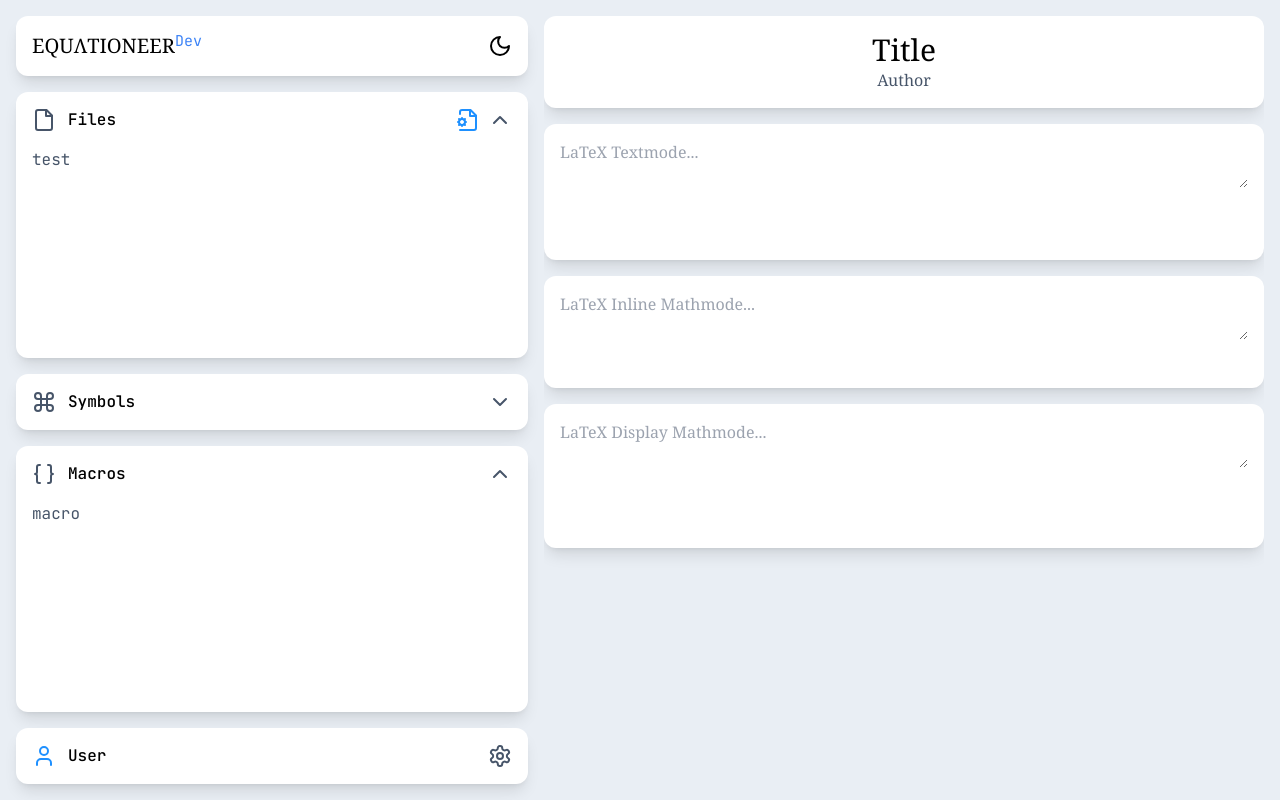
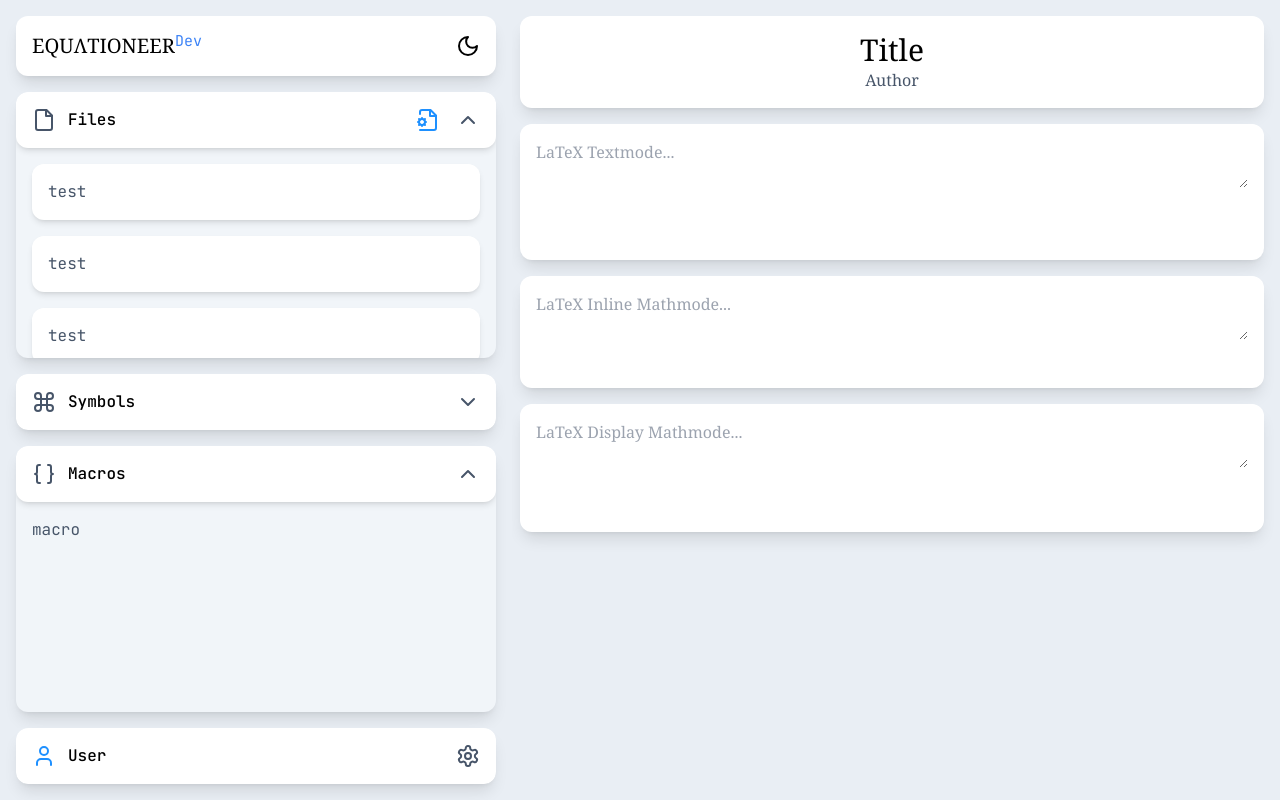
Before and after one commit to Jokauppi/Equationeer, a React (Vite) app: page / in a window 1280 px wide. Built offline with nearby package versions, Linux system fonts and the light colour scheme.

Commit message:
fix box scaling and qeuation scroll issues, new collapsable design

```diff
--- a/src/App.tsx
+++ b/src/App.tsx
@@ -7,7 +7,7 @@ function App() {
 
   return (
     <div className={`App flex flex-row justify-center w-screen dhscreen font-sans text-black touch-pan-y ${darkMode ? 'dark bg-neutral-950' : 'bg-slate-300'}`}>
-      <div className="flex flex-col-reverse md:flex-row justify-between gap-y-4 md:gap-x-4 p-4 w-full h-full bg-slate-150 dark:bg-neutral-900 3xl:max-w-screen-3xl md:shadow-2xl">
+      <div className="flex flex-col-reverse md:flex-row justify-between w-full h-full bg-slate-150 dark:bg-neutral-900 3xl:max-w-screen-3xl md:shadow-2xl">
         <ActionColumn darkMode={darkMode} setDarkMode={setDarkMode} />
         <PageColumn />
       </div>
--- a/src/components/ActionColumn.tsx
+++ b/src/components/ActionColumn.tsx
@@ -17,12 +17,15 @@ function ActionColumn({ darkMode, setDarkMode }: ActionColumnProps) {
   const [settingsOpen, setSettingsOpen] = useState(false);
 
   return (
-    <div className="flex flex-col justify-end md:justify-between gap-y-4 w-full md:h-full md:max-w-lg">
     <div className="flex flex-col justify-end md:justify-start gap-y-4 w-full md:h-full md:max-w-lg">
+      <div className="flex flex-col justify-end md:justify-between w-full md:h-full md:max-w-lg">
+        <div className="p-4 pb-0">
           <LogoPanel
             darkMode={darkMode}
             setDarkMode={setDarkMode}
           />
+        </div>
+        <div className="flex flex-col max-h-full h-full justify-start p-4 gap-y-4 overflow-y-hidden">
           <FilePanel
             filesOpen={filesOpen}
             setFilesOpen={setFilesOpen}
@@ -38,11 +41,14 @@ function ActionColumn({ darkMode, setDarkMode }: ActionColumnProps) {
             setMacrosOpen={setMacrosOpen}
           />
         </div>
+        <div className="p-4 pt-0">
           <SettingsPanel
             settingsOpen={settingsOpen}
             setSettingsOpen={setSettingsOpen}
           />
         </div>
+      </div>
+    </div>
   );
 }
 
--- a/src/components/KaTeXBox.tsx
+++ b/src/components/KaTeXBox.tsx
@@ -52,7 +52,7 @@ function KaTeXBox(
           className="box-border text-neutral-400 w-full bg-white dark:bg-neutral-800 focus:outline-none"
         />
         <div
-          className="w-full h-fit"
+          className="w-full h-fit scrollbar-thin"
           // eslint-disable-next-line react/no-danger
           dangerouslySetInnerHTML={
             { __html: inputRenderers[type](math ?? '') }
--- a/src/components/PageColumn.tsx
+++ b/src/components/PageColumn.tsx
@@ -4,8 +4,8 @@ import KaTeXBox from './KaTeXBox';
 
 function PageColumn() {
   return (
-    <div className="w-full overflow-hidden rounded-lg">
-      <div className="h-full font-serif overflow-y-auto overscroll-contain scrollbar-none md:scrollbar-thin scrollbar-thumb-slate-300 dark:scrollbar-thumb-neutral-700 scrollbar-track-transparent">
+    <div className="w-full h-full p-4 md:pl-2 overflow-hidden overflow-y-auto overscroll-contain scrollbar-none md:scrollbar-thin scrollbar-thumb-slate-300 dark:scrollbar-thumb-neutral-700 scrollbar-track-transparent rounded-xl">
+      <div className="h-full font-serif">
         <div className="h-full flex flex-col items-center gap-y-4">
           <Box fit className="flex flex-col items-center">
             <h1 className="text-3xl text-black dark:text-white">Title</h1>
--- a/src/components/common/Collapsible.tsx
+++ b/src/components/common/Collapsible.tsx
@@ -30,41 +30,54 @@ function Collapsible({
   openAbove = false,
   openSymbols = [<ChevronUp size={24} />, <ChevronDown size={24} />],
 }: CollapsibleProps) {
-  const openClassName = `h-full ${openClass}`;
-  const closedClassName = `h-fit shrink-0 ${closedClass}`;
+  const openClassName = `h-full ${openClass ?? ''}`;
+  const closedClassName = `h-fit shrink-0 ${closedClass ?? ''}`;
 
   return (
-    <Box className={twMerge(`flex ${openAbove ? 'flex-col-reverse' : 'flex-col'} p-0 ${commonClass} ${open ? openClassName : closedClassName}`)}>
+    <Box className={twMerge(`flex rounded-xl overflow-hidden bg-slate-100 dark:bg-neutral-850 ${openAbove ? 'flex-col-reverse' : 'flex-col'} p-0 ${commonClass ?? ''} ${open ? openClassName : closedClassName}`)}>
+      <div
+        className="z-20 flex flex-row shrink-0 justify-between content-center bg-white dark:bg-neutral-800 rounded-xl overflow-hidden shadow-md"
+      >
         <button
+          className={`w-full p-4 pr-0 ${buttons && 'mr-4'}`}
           type="button"
           onClick={() => {
             setOpen(!open);
           }}
         >
-        <div className="flex flex-row justify-between content-center p-4">
-          <div className="flex flex-row justify-start content-center gap-x-3">
+          <div className="w-full flex flex-row justify-start content-center gap-x-3">
             {logo}
             <div className="text-black dark:text-white font-medium">
               {title}
             </div>
           </div>
-          <div className="flex flex-row justify-end content-center gap-x-2">
+        </button>
+        <div className="flex flex-row justify-end content-center gap-x-4">
           {/*
               eslint-disable
               jsx-a11y/click-events-have-key-events,
               jsx-a11y/no-static-element-interactions
             */}
           <div
-              className="flex flex-row justify-end content-center gap-x-2"
+            className="py-4 flex flex-row justify-end content-center gap-x-4"
             onClick={(e) => { e.stopPropagation(); }}
           >
             {buttons}
           </div>
+          <button
+            className="pr-4"
+            type="button"
+            onClick={() => {
+              setOpen(!open);
+            }}
+          >
             {open ? openSymbols[0] : openSymbols[1]}
+          </button>
         </div>
       </div>
-      </button>
-      <div className={`px-4 overflow-hidden ${!open ? 'hidden' : ''}`}>
+      <div
+        className={`h-full overflow-hidden ${!open ? 'hidden' : ''}`}
+      >
         {children}
       </div>
     </Box>
--- a/src/components/panels/FilePanel.tsx
+++ b/src/components/panels/FilePanel.tsx
@@ -22,7 +22,7 @@ function FilePanel({
       setOpen={setFilesOpen}
       buttons={[
         <FileCog size={24} color="dodgerblue" />,
-        <Settings size={24} className="block md:hidden" />,
+        <Settings size={24} className="md:hidden" />,
         <button
           className="block md:hidden"
           type="button"
@@ -38,7 +38,24 @@ function FilePanel({
         </button>,
       ]}
     >
-      <div className="pb-4">test</div>
+      <div
+        className="h-full overflow-y-auto scrollbar-thin scrollbar-thumb-slate-300 dark:scrollbar-thumb-neutral-700 scrollbar-track-transparent"
+      >
+        <div className="flex flex-col space-y-4 p-4 z-30">
+          <div className="p-4 bg-white dark:bg-neutral-800 rounded-xl shadow-md">test</div>
+          <div className="p-4 bg-white dark:bg-neutral-800 rounded-xl shadow-md">test</div>
+          <div className="p-4 bg-white dark:bg-neutral-800 rounded-xl shadow-md">test</div>
+          <div className="p-4 bg-white dark:bg-neutral-800 rounded-xl shadow-md">test</div>
+          <div className="p-4 bg-white dark:bg-neutral-800 rounded-xl shadow-md">test</div>
+          <div className="p-4 bg-white dark:bg-neutral-800 rounded-xl shadow-md">test</div>
+          <div className="p-4 bg-white dark:bg-neutral-800 rounded-xl shadow-md">test</div>
+          <div className="p-4 bg-white dark:bg-neutral-800 rounded-xl shadow-md">test</div>
+          <div className="p-4 bg-white dark:bg-neutral-800 rounded-xl shadow-md">test</div>
+          <div className="p-4 bg-white dark:bg-neutral-800 rounded-xl shadow-md">test</div>
+          <div className="p-4 bg-white dark:bg-neutral-800 rounded-xl shadow-md">test</div>
+          <div className="p-4 bg-white dark:bg-neutral-800 rounded-xl shadow-md">test</div>
+        </div>
+      </div>
     </Collapsible>
   );
 }
--- a/src/components/panels/LogoPanel.tsx
+++ b/src/components/panels/LogoPanel.tsx
@@ -9,8 +9,8 @@ type LogoPanelProps = {
 
 function LogoPanel({ darkMode, setDarkMode }: LogoPanelProps) {
   return (
-    <Box fit className="hidden md:block">
-      <div className="flex flex-row justify-between content-center gap-x-2">
+    <Box fit className="hidden md:flex">
+      <div className="w-full flex flex-row justify-between content-center gap-x-2">
         <p className="font-serif text-xl text-black dark:text-yellow-400">
           EQUΛTIONEER
           <sup className="text-blue-500 dark:text-neutral-300 text-md font-mono">Dev</sup>
--- a/src/components/panels/MacroPanel.tsx
+++ b/src/components/panels/MacroPanel.tsx
@@ -15,7 +15,7 @@ function MacroPanel({ macrosOpen, setMacrosOpen }: MacroPanelProps) {
       open={macrosOpen}
       setOpen={setMacrosOpen}
     >
-      <div className="pb-4">macro</div>
+      <div className="p-4">macro</div>
     </Collapsible>
   );
 }
--- a/src/components/panels/SettingsPanel.tsx
+++ b/src/components/panels/SettingsPanel.tsx
@@ -14,15 +14,15 @@ function SettingsPanel({ settingsOpen, setSettingsOpen }: SettingsPanelProps) {
       title="User"
       open={settingsOpen}
       setOpen={setSettingsOpen}
-      openClass="h-fit"
-      commonClass="hidden md:flex"
+      openClass="h-fit shrink-0"
+      commonClass="hidden md:flex flex-grow"
       openAbove
       openSymbols={[
         <Settings size={24} className="rotate-90" />,
         <Settings size={24} />,
       ]}
     >
-      <div className="pt-4">Settings</div>
+      <div className="p-4">Settings</div>
     </Collapsible>
   );
 }
--- a/src/components/panels/SymbolPanel.tsx
+++ b/src/components/panels/SymbolPanel.tsx
@@ -17,13 +17,8 @@ function SymbolPanel({ symbolsOpen, setSymbolsOpen }: SymbolPanelProps) {
       openClass="max-h-56 md:max-h-full"
       commonClass="overflow-hidden"
     >
-      <div className="h-full mt-2 overflow-y-auto scrollbar-none">
-        <div>Test</div>
-        <div>Test</div>
-        <div>Test</div>
-        <div>Test</div>
-        <div>Test</div>
-        <div>Test</div>
+      <div className="p-4">
+        <div>Symbol</div>
       </div>
     </Collapsible>
   );
--- a/src/index.css
+++ b/src/index.css
@@ -34,6 +34,6 @@ body {
   height: 100dvh;
 }
 
-.katex-display {
+div:has(> .katex-display) {
   overflow: auto hidden;
 }
--- a/tailwind.config.cjs
+++ b/tailwind.config.cjs
@@ -149,6 +149,7 @@ module.exports = {
       neutral: {
         ...colors.neutral,
         950: '#0a0a0a',
+        850: '#1f1f1f',
       },
       stone: colors.stone,
       red: colors.red,
```
Lines whose indentation alone changed are shown as unchanged.
